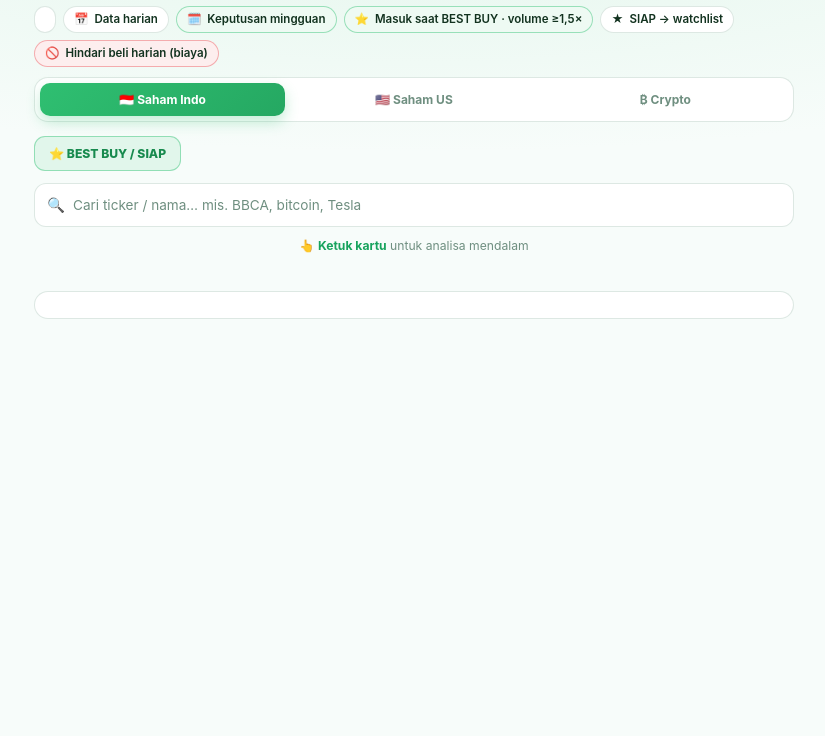
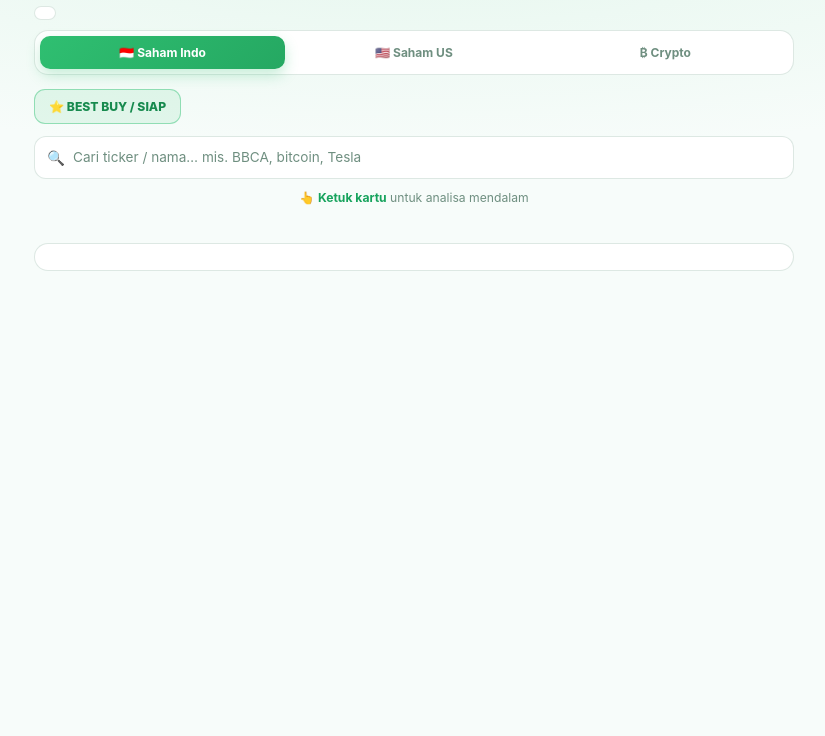
Before and after one commit to hanatrial/var, a plain HTML site: page report-template.html in a window 1280 px wide. Shown: the part 64-800 px from the top of the page, without its empty margins (226-1051 px from the left). Drawn offline with Linux system fonts and the light colour scheme.

Commit message:
template: atas sisakan chip waktu

```diff
--- a/report-template.html
+++ b/report-template.html
@@ -251,11 +251,6 @@
   </header>
   <div class="rbar scroll" style="margin-bottom:10px">
     <span class="rchip sm" id="genAt"></span>
-    <span class="rchip sm"><i>📅</i>Data harian</span>
-    <span class="rchip sm ok"><i>🗓️</i>Keputusan mingguan</span>
-    <span class="rchip sm ok"><i>⭐</i>Masuk saat BEST BUY · volume ≥1,5×</span>
-    <span class="rchip sm"><i>★</i>SIAP → watchlist</span>
-    <span class="rchip sm bear"><i>🚫</i>Hindari beli harian (biaya)</span>
   </div>
   <div id="regimeBar"></div>
   <div class="mkts" id="mktTabs">
```
